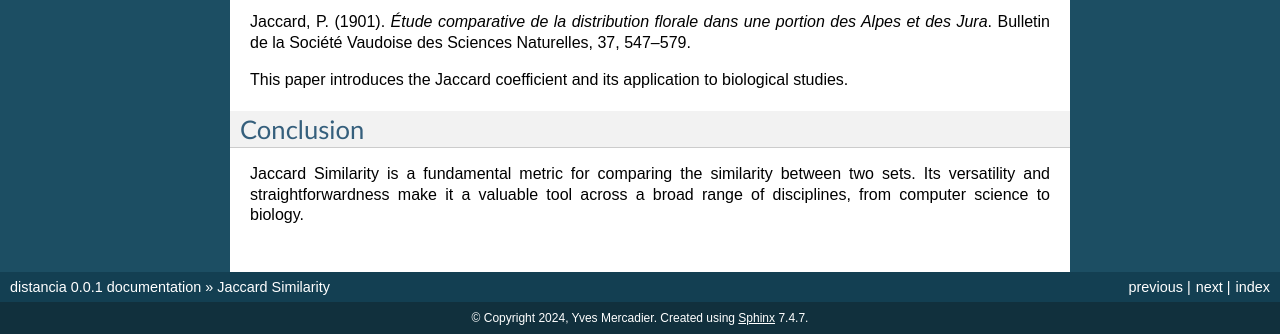
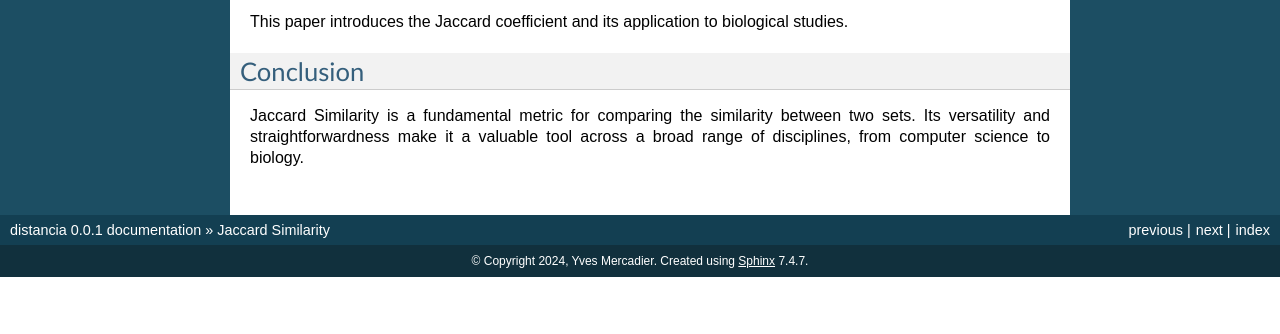
Before and after one commit to ym001/distancia, a Sphinx documentation site: the page built from docs/Jaccard.rst, in a window 1280 px wide and 900 px high, scrolled down 1193 px, cut to the strip 566-900 px from the top of the window. Built offline with Sphinx 7.4.7, drawn with Linux system fonts in a browser that asks for light colours; pages that are not in the unit, such as notebooks, are missing from menus; after the commit the page ends 2036 px from its top, so only the background shows below that.

Commit message:
Update Jaccard.rst

```diff
--- a/docs/Jaccard.rst
+++ b/docs/Jaccard.rst
@@ -74,8 +74,6 @@ For an academic reference, you can refer to the following seminal paper:
 
    Jaccard
 
-Jaccard, P. (1901). *Étude comparative de la distribution florale dans une portion des Alpes et des Jura*. Bulletin de la Société Vaudoise des Sciences Naturelles, 37, 547–579.
-
 This paper introduces the Jaccard coefficient and its application to biological studies.
 
 Conclusion
```
